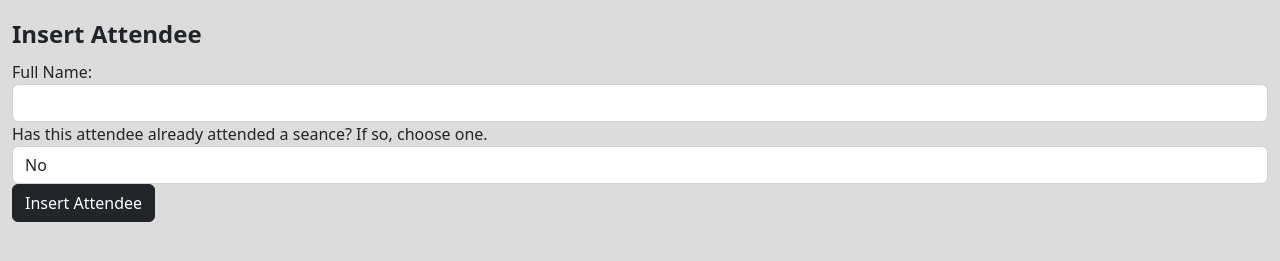
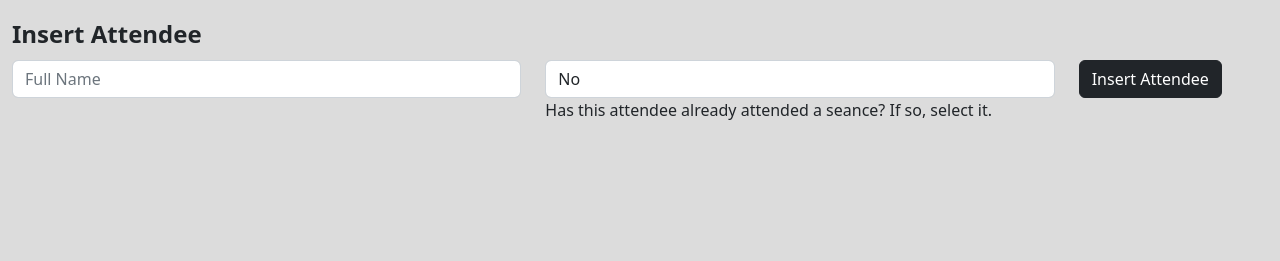
Before and after one commit to gmelsby/DataSeyance, a Flask app: page /attendees in a window 1280 px wide. Shown: the part 191-452 px from the top of the page. Run offline with Flask 2, Linux system fonts and the light colour scheme; data that the repository does not hold is empty; some libraries are stand-ins or nearby versions.

Commit message:
made Insert Attendee functionality look better with bootstrap grid system

```diff
--- a/templates/attendees.j2
+++ b/templates/attendees.j2
@@ -72,9 +72,11 @@
 <div class="form-group" id="insert">
   <form id="InsertAttendee" method="POST">
      <legend><strong>Insert Attendee</strong></legend>
-       <label for="insert_full_name"> Full Name: </label>
-       <input type="text" class="form-control" name="insert_full_name">
-       <label for="seance_id">Has this attendee already attended a seance? If so, choose one.</label>
+       <div class="row">
+       <div class="col-sm">
+       <input type="text" placeholder="Full Name" class="form-control" name="insert_full_name">
+       </div>
+       <div class="col-sm">
        <select name="seance_id" class="form-control" id="seance_id_select">
         <option value="">No</option>
         {% for seance in seance_data %}
@@ -82,8 +84,12 @@
         {{seance['date']}} at {{seance['name']}} | seance_id: {{seance['seance_id']}}</option>
         {% endfor %}
       </select>
-    <input  class="btn btn-dark"  type="submit" id="InsertAttendee" value="Insert Attendee">
-    <input type="hidden" name="action" value="insert">
+      <label for="seance_id">Has this attendee already attended a seance? If so, select it.</label>
+      </div>
+      <div class="col-sm-2">
+      <input  class="btn btn-dark"  type="submit" id="InsertAttendee" value="Insert Attendee">
+      <input type="hidden" name="action" value="insert">
+      </div>
   </form>
 </div>
 
```
